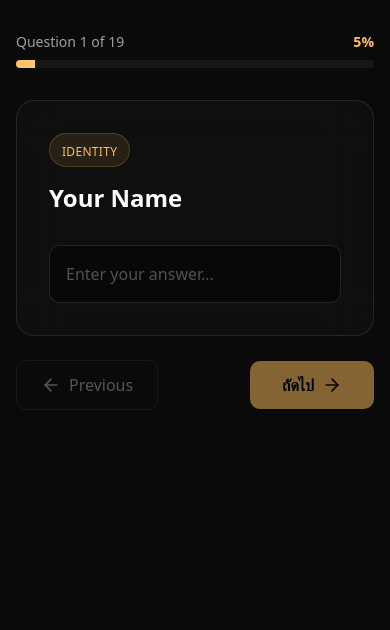
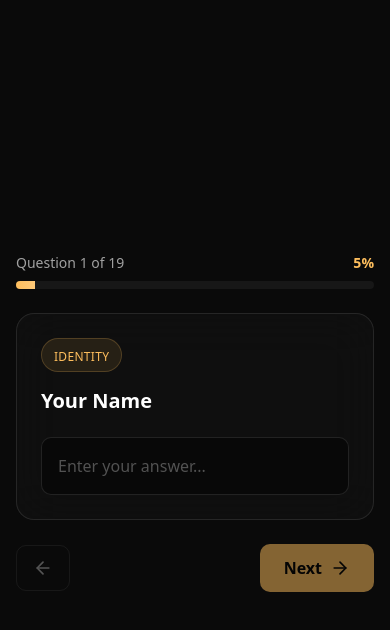
Before and after one commit to kizaloo2-sudo/origo-landingpage, a Next.js app: page /assessment in a window 390 px wide. Shown: the top 630 px of the page. Built offline with nearby package versions, Linux system fonts and the light colour scheme.

Commit message:
update_assessment_centerpage_v1

```diff
--- a/components/assessment/QuizContainer.tsx
+++ b/components/assessment/QuizContainer.tsx
@@ -89,13 +89,13 @@ export default function QuizContainer() {
   const progress = ((currentStep + 1) / ASSESSMENT_QUESTIONS.length) * 100;
 
   return (
-    <div className="min-h-screen bg-[#0a0a0a] py-8 px-4">
+    <div className="min-h-screen bg-[#0a0a0a] flex items-center justify-center py-8 sm:py-12 px-4">
       {/* Background Gradient */}
       <div className="absolute inset-0 bg-gradient-radial from-[#febe5d]/5 via-transparent to-transparent opacity-50 pointer-events-none" />
 
-      <div className="max-w-3xl mx-auto relative">
+      <div className="w-full max-w-3xl mx-auto relative">
         {/* Progress Bar */}
-        <div className="mb-8">
+        <div className="mb-6 sm:mb-8">
           <div className="flex items-center justify-between mb-2">
             <span className="text-sm text-neutral-400">
               Question {currentStep + 1} of {ASSESSMENT_QUESTIONS.length}
@@ -122,7 +122,7 @@ export default function QuizContainer() {
             animate={{ opacity: 1, x: 0 }}
             exit={{ opacity: 0, x: -20 }}
             transition={{ duration: 0.3 }}
-            className="bg-[#111111]/80 backdrop-blur-xl border border-white/10 rounded-2xl p-8 mb-6"
+            className="bg-[#111111]/80 backdrop-blur-xl border border-white/10 rounded-2xl p-6 sm:p-8 mb-6"
           >
             {/* Category Badge */}
             {currentQuestion.category && (
@@ -134,7 +134,7 @@ export default function QuizContainer() {
             )}
 
             {/* Question Text */}
-            <h2 className="text-2xl md:text-3xl font-bold text-white mb-8 leading-tight">
+            <h2 className="text-xl sm:text-2xl md:text-3xl font-bold text-white mb-6 sm:mb-8 leading-tight">
               {currentQuestion.text}
             </h2>
 
@@ -165,7 +165,7 @@ export default function QuizContainer() {
                         className={`w-full text-left p-4 rounded-lg border-2 transition-all duration-200 ${
                           isSelected
                             ? 'border-[#febe5d] bg-[#febe5d]/10'
-                            : 'border-white/10 bg-black/40 hover:border-white/30 hover:bg-white/5'
+                            : 'border-white/10 bg-black/40 hover:border-white/30 hover:bg-white/5 active:bg-white/10'
                         }`}
                       >
                         <span className={`text-base ${
@@ -226,7 +226,7 @@ export default function QuizContainer() {
               <AlertCircle className="w-5 h-5 text-red-400 flex-shrink-0 mt-0.5" />
               <div className="flex-1">
                 <h3 className="text-sm font-semibold text-red-300 mb-1">
-                  เกิดข้อผิดพลาด
+                  Error Occurred
                 </h3>
                 <p className="text-sm text-red-200/90">{submissionError}</p>
               </div>
@@ -240,24 +240,24 @@ export default function QuizContainer() {
           <button
             onClick={handlePrevious}
             disabled={currentStep === 0}
-            className="flex items-center gap-2 px-6 py-3 bg-transparent border border-white/20 text-white rounded-lg transition-all duration-200 hover:bg-white/5 disabled:opacity-30 disabled:cursor-not-allowed"
+            className="flex items-center gap-2 px-4 sm:px-6 py-3 bg-transparent border border-white/20 text-white rounded-lg transition-all duration-200 hover:bg-white/5 active:bg-white/10 disabled:opacity-30 disabled:cursor-not-allowed"
           >
             <ArrowLeft className="w-5 h-5" />
-            <span>Previous</span>
+            <span className="hidden sm:inline">Previous</span>
           </button>
 
           {/* Next/Submit Button */}
           <button
             onClick={handleNext}
             disabled={!canGoNext || isSubmitting || localSubmitting || hasSubmitted}
-            className="flex items-center gap-2 px-8 py-3 bg-[#febe5d] hover:bg-[#ffc978] text-black font-semibold rounded-lg transition-all duration-200 disabled:opacity-50 disabled:cursor-not-allowed hover:shadow-[0_0_20px_rgba(254,190,93,0.3)]"
+            className="flex items-center gap-2 px-6 sm:px-8 py-3 bg-[#febe5d] hover:bg-[#ffc978] active:bg-[#ffc978] text-black font-semibold rounded-lg transition-all duration-200 disabled:opacity-50 disabled:cursor-not-allowed hover:shadow-[0_0_20px_rgba(254,190,93,0.3)] active:shadow-[0_0_20px_rgba(254,190,93,0.3)]"
           >
             <span>
               {isSubmitting
-                ? 'กำลังส่ง...'
+                ? 'Submitting...'
                 : isLastQuestion
-                  ? 'ส่งแบบประเมิน'
-                  : 'ถัดไป'
+                  ? 'Submit Assessment'
+                  : 'Next'
               }
             </span>
             {!isLastQuestion && !isSubmitting && <ArrowRight className="w-5 h-5" />}
```
